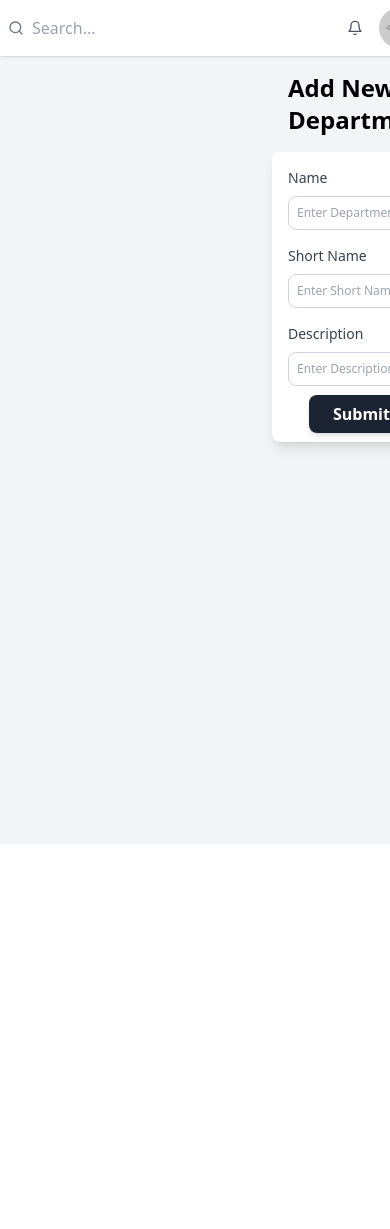
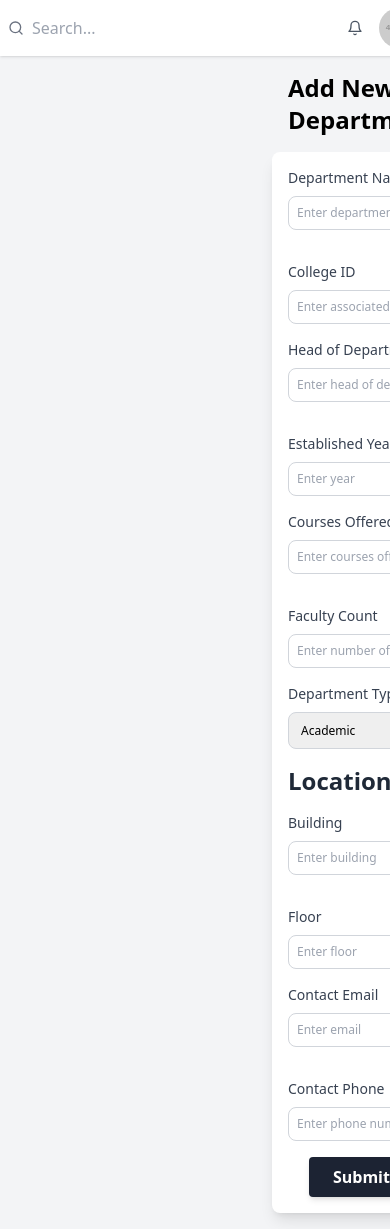
Before and after one commit to atulsadiwal/college-portal, a Next.js app: page /admin/add-department in a window 390 px wide. Shown: the top 1229 px of the page. Before the commit the page ends 844 px from the top, so only its background shows below. Built offline with nearby package versions, Linux system fonts and the light colour scheme; no server answers.

Commit message:
New Changes

```diff
--- a/config/config.js
+++ b/config/config.js
@@ -1 +1,2 @@
 export const API_NODE_URL = "https://college-portal-backend-y8d9.onrender.com/api/";
+export const API_KEY = "9d7909f8b8a0154e98de663f5e4f53a6";
--- a/src/app/admin/add-affiliation/AddAffiliation.js
+++ b/src/app/admin/add-affiliation/AddAffiliation.js
@@ -1,11 +1,11 @@
-"use client"; // For Next.js app directory support
+"use client";
 
 import React, { useState } from "react";
 import { toast, ToastContainer } from "react-toastify";
 import "react-toastify/dist/ReactToastify.css";
+import { API_KEY } from '../../../../config/config';
 
-const BASE_URL = process.env.NEXT_PUBLIC_BASE_URL
-
+const BASE_URL = process.env.NEXT_PUBLIC_BASE_URL;
 
 function AddAffiliation() {
   const [formData, setFormData] = useState({
@@ -14,7 +14,6 @@ function AddAffiliation() {
     description: "",
   });
 
-  // Handle input changes
   const handleChange = (e) => {
     const { name, value, type, checked } = e.target;
 
@@ -43,16 +42,18 @@ function AddAffiliation() {
     }
   };
 
-  // Submit form data
   const handleSubmit = async (e) => {
     e.preventDefault();
 
     try {
       const response = await fetch(
-        `${BASE_URL}/affiliation/add-affiliation`,
+        `${BASE_URL}affiliation/add-affiliation`,
         {
           method: "POST",
-          headers: { "Content-Type": "application/json" },
+          headers: {
+            "Content-Type": "application/json",
+            "Authorization": `Bearer ${API_KEY}`,
+          },
           body: JSON.stringify(formData),
         }
       );
@@ -60,7 +61,7 @@ function AddAffiliation() {
       const result = await response.json();
 
       if (response.ok) {
-        toast.success("College data uploaded successfully!", {
+        toast.success("Affiliation data uploaded successfully!", {
           position: "top-right",
           autoClose: 3000,
           hideProgressBar: false,
@@ -69,7 +70,6 @@ function AddAffiliation() {
           draggable: true,
           progress: undefined,
         });
-        console.log(result);
       } else {
         toast.error(result.message || "Error uploading data.", {
           position: "top-right",
@@ -93,7 +93,6 @@ function AddAffiliation() {
         onSubmit={handleSubmit}
         className="bg-white shadow-lg rounded-lg p-4 space-y-4 w-full"
       >
-        {/* Affiliation Name */}
         <div className="grid grid-cols-1 gap-4">
           <div>
             <label className="block text-sm mb-2 font-medium text-gray-700">Affiliation Name</label>
@@ -129,18 +128,16 @@ function AddAffiliation() {
           </div>
         </div>
 
-        {/* Submit Button */}
         <div className="text-center">
-          <a
-            href="#"
+          <button
+            type="submit"
             className="bg-[#1c2333] hover:bg-opacity-90 text-white font-semibold py-2 px-6 rounded shadow-md"
           >
             Submit
-          </a>
+          </button>
         </div>
       </form>
     </div>
-
   );
 }
 
--- a/src/app/admin/add-department/AddDepartment.js
+++ b/src/app/admin/add-department/AddDepartment.js
@@ -1,33 +1,33 @@
-"use client"; // For Next.js app directory support
+"use client";
 
 import React, { useState } from "react";
 import { toast, ToastContainer } from "react-toastify";
 import "react-toastify/dist/ReactToastify.css";
+import { API_KEY } from '../../../../config/config';
 
-const BASE_URL = process.env.NEXT_PUBLIC_BASE_URL
-
+const BASE_URL = process.env.NEXT_PUBLIC_BASE_URL;
 
 function AddDepartment() {
   const [formData, setFormData] = useState({
     name: "",
-    short_name: "",
-    description: "",
+    college_id: "",
+    head_of_department: "",
+    established_year: "",
+    courses_offered: "",
+    faculty_count: "",
+    department_type: "Academic",
+    location: {
+      building: "",
+      floor: "",
+    },
+    contact_email: "",
+    contact_phone: "",
   });
 
-  // Handle input changes
   const handleChange = (e) => {
     const { name, value, type, checked } = e.target;
 
-    if (name.includes("placement_details")) {
-      const key = name.split(".")[1];
-      setFormData({
-        ...formData,
-        placement_details: {
-          ...formData.placement_details,
-          [key]: value,
-        },
-      });
-    } else if (name.includes("location")) {
+    if (name.includes("location")) {
       const key = name.split(".")[1];
       setFormData({
         ...formData,
@@ -43,16 +43,18 @@ function AddDepartment() {
     }
   };
 
-  // Submit form data
   const handleSubmit = async (e) => {
     e.preventDefault();
 
     try {
       const response = await fetch(
-        `${BASE_URL}/departments/add-departments`,
+        `${BASE_URL}department/add-department`,
         {
           method: "POST",
-          headers: { "Content-Type": "application/json" },
+          headers: {
+            "Content-Type": "application/json",
+            "Authorization": `Bearer ${API_KEY}`,
+          },
           body: JSON.stringify(formData),
         }
       );
@@ -60,7 +62,7 @@ function AddDepartment() {
       const result = await response.json();
 
       if (response.ok) {
-        toast.success("College data uploaded successfully!", {
+        toast.success("Department data uploaded successfully!", {
           position: "top-right",
           autoClose: 3000,
           hideProgressBar: false,
@@ -69,7 +71,6 @@ function AddDepartment() {
           draggable: true,
           progress: undefined,
         });
-        console.log(result);
       } else {
         toast.error(result.message || "Error uploading data.", {
           position: "top-right",
@@ -88,59 +89,151 @@ function AddDepartment() {
   return (
     <div className="container p-4">
       <ToastContainer />
-      <h1 className="text-2xl text[#1c2333] font-bold mb-4 px-4 text-start">Add New Department</h1>
+      <h1 className="text-2xl font-bold mb-4 text-start px-4">Add New Department</h1>
       <form
         onSubmit={handleSubmit}
         className="bg-white shadow-lg rounded-lg p-4 space-y-4 w-full"
       >
-        {/* Department Name */}
-        <div className="grid grid-cols-1 gap-4">
+        <div className="grid grid-cols-1 md:grid-cols-2 gap-8">
           <div>
-            <label className="block text-sm mb-2 font-medium text-gray-700">Name</label>
+            <label className="block text-sm mb-2 font-medium text-gray-700">Department Name</label>
             <input
               type="text"
               name="name"
               onChange={handleChange}
-              className="w-full p-2 border border-gray-300 text-xs rounded-lg focus:ring focus:ring-blue-300 placeholder-gray-400"
-              placeholder="Enter Department name"
+              className="w-full p-2  border border-gray-300 text-xs rounded-lg focus:ring focus:ring-blue-300 placeholder-gray-400"
+              placeholder="Enter department name"
               required
             />
           </div>
           <div>
-            <label className="block text-sm mb-2 font-medium text-gray-700">Short Name</label>
+            <label className="block text-sm mb-2 font-medium text-gray-700">College ID</label>
             <input
               type="text"
-              name="short_name"
+              name="college_id"
               onChange={handleChange}
               className="w-full p-2 border border-gray-300 text-xs rounded-lg focus:ring focus:ring-blue-300 placeholder-gray-400"
-              placeholder="Enter Short Name"
+              placeholder="Enter associated college ID"
               required
-            />
-          </div>
-          <div>
-            <label className="block text-sm mb-2 font-medium text-gray-700">Description</label>
-            <input
-              type="text"
-              name="description"
-              onChange={handleChange}
-              className="w-full p-2 border border-gray-300 text-xs rounded-lg focus:ring focus:ring-blue-300 placeholder-gray-400"
-              placeholder="Enter Description"
             />
           </div>
         </div>
 
-        {/* Submit Button */}
+        <div className="grid grid-cols-1 md:grid-cols-2 gap-8">
+          <div>
+            <label className="block text-sm mb-2 font-medium text-gray-700">Head of Department</label>
+            <input
+              type="text"
+              name="head_of_department"
+              onChange={handleChange}
+              className="w-full p-2 border border-gray-300 text-xs rounded-lg focus:ring focus:ring-blue-300 placeholder-gray-400"
+              placeholder="Enter head of department name"
+            />
+          </div>
+          <div>
+            <label className="block text-sm mb-2 font-medium text-gray-700">Established Year</label>
+            <input
+              type="number"
+              name="established_year"
+              onChange={handleChange}
+              className="w-full p-2 border border-gray-300 text-xs rounded-lg focus:ring focus:ring-blue-300 placeholder-gray-400"
+              placeholder="Enter year"
+            />
+          </div>
+        </div>
+
+        <div className="grid grid-cols-1 md:grid-cols-2 gap-8">
+          <div>
+            <label className="block text-sm mb-2 font-medium text-gray-700">Courses Offered</label>
+            <input
+              type="text"
+              name="courses_offered"
+              onChange={handleChange}
+              className="w-full p-2 border border-gray-300 text-xs rounded-lg focus:ring focus:ring-blue-300 placeholder-gray-400"
+              placeholder="Enter courses offered"
+            />
+          </div>
+          <div>
+            <label className="block text-sm mb-2 font-medium text-gray-700">Faculty Count</label>
+            <input
+              type="number"
+              name="faculty_count"
+              onChange={handleChange}
+              className="w-full p-2 border border-gray-300 text-xs rounded-lg focus:ring focus:ring-blue-300 placeholder-gray-400"
+              placeholder="Enter number of faculty members"
+            />
+          </div>
+        </div>
+
+        <div>
+          <label className="block text-sm mb-2 font-medium text-gray-700">Department Type</label>
+          <select
+            name="department_type"
+            onChange={handleChange}
+            className="w-full p-2 border border-gray-300 text-xs rounded-lg focus:ring focus:ring-blue-300 placeholder-gray-400"
+          >
+            <option value="Academic">Academic</option>
+            <option value="Research">Research</option>
+          </select>
+        </div>
+
+        <h6 className="text-2xl font-semibold text-gray-800 mt-6">Location</h6>
+        <div className="grid grid-cols-1 md:grid-cols-2 gap-8">
+          <div>
+            <label className="block text-sm mb-2 font-medium text-gray-700">Building</label>
+            <input
+              type="text"
+              name="location.building"
+              onChange={handleChange}
+              className="w-full p-2 border border-gray-300 text-xs rounded-lg focus:ring focus:ring-blue-300 placeholder-gray-400"
+              placeholder="Enter building"
+            />
+          </div>
+          <div>
+            <label className="block text-sm mb-2 font-medium text-gray-700">Floor</label>
+            <input
+              type="text"
+              name="location.floor"
+              onChange={handleChange}
+              className="w-full p-2 border border-gray-300 text-xs rounded-lg focus:ring focus:ring-blue-300 placeholder-gray-400"
+              placeholder="Enter floor"
+            />
+          </div>
+        </div>
+
+        <div className="grid grid-cols-1 md:grid-cols-2 gap-8">
+          <div>
+            <label className="block text-sm mb-2 font-medium text-gray-700">Contact Email</label>
+            <input
+              type="email"
+              name="contact_email"
+              onChange={handleChange}
+              className="w-full p-2 border border-gray-300 text-xs rounded-lg focus:ring focus:ring-blue-300 placeholder-gray-400"
+              placeholder="Enter email"
+            />
+          </div>
+          <div>
+            <label className="block text-sm mb-2 font-medium text-gray-700">Contact Phone</label>
+            <input
+              type="text"
+              name="contact_phone"
+              onChange={handleChange}
+              className="w-full p-2 border border-gray-300 text-xs rounded-lg focus:ring focus:ring-blue-300 placeholder-gray-400"
+              placeholder="Enter phone number"
+            />
+          </div>
+        </div>
+
         <div className="text-center">
-          <a
-            href="#"
-            className="bg-[#1c2333] hover:bg-opacity-90 text-white font-semibold py-2 px-6 rounded-lg shadow-md"
+          <button
+            type="submit"
+            className="bg-[#1c2333] hover:bg-opacity-90 text-white font-semibold py-2 px-6 rounded shadow-md"
           >
             Submit
-          </a>
+          </button>
         </div>
       </form>
     </div>
-
   );
 }
 
--- a/src/app/admin/add-program/AddProgram.js
+++ b/src/app/admin/add-program/AddProgram.js
@@ -1,11 +1,11 @@
-"use client"; // For Next.js app directory support
+"use client";
 
 import React, { useState } from "react";
 import { toast, ToastContainer } from "react-toastify";
 import "react-toastify/dist/ReactToastify.css";
+import { API_KEY } from "../../../../config/config";
 
-const BASE_URL = process.env.NEXT_PUBLIC_BASE_URL
-
+const BASE_URL = process.env.NEXT_PUBLIC_BASE_URL;
 
 function AddProgram() {
   const [formData, setFormData] = useState({
@@ -14,7 +14,6 @@ function AddProgram() {
     description: "",
   });
 
-  // Handle input changes
   const handleChange = (e) => {
     const { name, value, type, checked } = e.target;
 
@@ -43,16 +42,18 @@ function AddProgram() {
     }
   };
 
-  // Submit form data
   const handleSubmit = async (e) => {
     e.preventDefault();
 
     try {
       const response = await fetch(
-        `${BASE_URL}/program/add`,
+        `${BASE_URL}program/add`,
         {
           method: "POST",
-          headers: { "Content-Type": "application/json" },
+          headers: {
+            "Content-Type": "application/json",
+            "Authorization": `Bearer ${API_KEY}`,
+          },
           body: JSON.stringify(formData),
         }
       );
@@ -60,7 +61,7 @@ function AddProgram() {
       const result = await response.json();
 
       if (response.ok) {
-        toast.success("College data uploaded successfully!", {
+        toast.success("Program data uploaded successfully!", {
           position: "top-right",
           autoClose: 3000,
           hideProgressBar: false,
@@ -69,7 +70,6 @@ function AddProgram() {
           draggable: true,
           progress: undefined,
         });
-        console.log(result);
       } else {
         toast.error(result.message || "Error uploading data.", {
           position: "top-right",
@@ -93,7 +93,6 @@ function AddProgram() {
         onSubmit={handleSubmit}
         className="bg-white shadow-lg rounded-lg p-6 space-y-4 w-full"
       >
-        {/* Program Details */}
         <div className="grid grid-cols-1 gap-4">
           <div>
             <label className="block text-sm mb-2 font-medium text-gray-700">Name</label>
@@ -129,18 +128,16 @@ function AddProgram() {
           </div>
         </div>
 
-        {/* Submit Button */}
         <div className="text-center">
-          <a
-            href="#"
+          <button
+            type="submit"
             className="bg-[#1c2333] hover:bg-opacity-90 text-white font-semibold py-2 px-6 rounded-lg shadow-md"
           >
             Submit
-          </a>
+          </button>
         </div>
       </form>
     </div>
-
   );
 }
 
--- a/src/app/admin/add-stream/AddStream.js
+++ b/src/app/admin/add-stream/AddStream.js
@@ -1,11 +1,11 @@
-"use client"; // For Next.js app directory support
+"use client";
 
 import React, { useState } from "react";
 import { toast, ToastContainer } from "react-toastify";
 import "react-toastify/dist/ReactToastify.css";
+import { API_KEY } from "../../../../config/config";
 
-const BASE_URL = process.env.NEXT_PUBLIC_BASE_URL
-
+const BASE_URL = process.env.NEXT_PUBLIC_BASE_URL;
 
 function AddStream() {
   const [formData, setFormData] = useState({
@@ -14,7 +14,6 @@ function AddStream() {
     description: "",
   });
 
-  // Handle input changes
   const handleChange = (e) => {
     const { name, value, type, checked } = e.target;
 
@@ -43,16 +42,18 @@ function AddStream() {
     }
   };
 
-  // Submit form data
   const handleSubmit = async (e) => {
     e.preventDefault();
 
     try {
       const response = await fetch(
-        `${BASE_URL}/stream/add-stream`,
+        `${BASE_URL}stream/add-stream`,
         {
           method: "POST",
-          headers: { "Content-Type": "application/json" },
+          headers: {
+            "Content-Type": "application/json",
+            "Authorization": `Bearer ${API_KEY}`,
+          },
           body: JSON.stringify(formData),
         }
       );
@@ -60,7 +61,7 @@ function AddStream() {
       const result = await response.json();
 
       if (response.ok) {
-        toast.success("College data uploaded successfully!", {
+        toast.success("Stream data uploaded successfully!", {
           position: "top-right",
           autoClose: 3000,
           hideProgressBar: false,
@@ -69,7 +70,6 @@ function AddStream() {
           draggable: true,
           progress: undefined,
         });
-        console.log(result);
       } else {
         toast.error(result.message || "Error uploading data.", {
           position: "top-right",
@@ -93,7 +93,6 @@ function AddStream() {
         onSubmit={handleSubmit}
         className="bg-white shadow-lg rounded-lg p-6 space-y-4 w-full"
       >
-        {/* Stream Details */}
         <div className="grid grid-cols-1 gap-4">
           <div>
             <label className="block text-sm mb-2 font-medium text-gray-700">Name</label>
@@ -129,14 +128,13 @@ function AddStream() {
           </div>
         </div>
 
-        {/* Submit Button */}
         <div className="text-center">
-          <a
-            href="#"
+          <button
+            type="submit"
             className="bg-[#1c2333] hover:bg-opacity-90 text-white font-semibold py-2 px-6 rounded-lg shadow-md"
           >
             Submit
-          </a>
+          </button>
         </div>
       </form>
     </div>
```
Also changed, not shown: src/app/admin/AdminPanel.js (+9 -8 lines), src/app/admin/add-accomodation/AddAccomodation.js (+7 -6 lines), src/app/admin/add-college/AddCollege.js (+9 -18 lines), src/app/admin/edit-department/[id]/page.js (+15 -7 lines).
